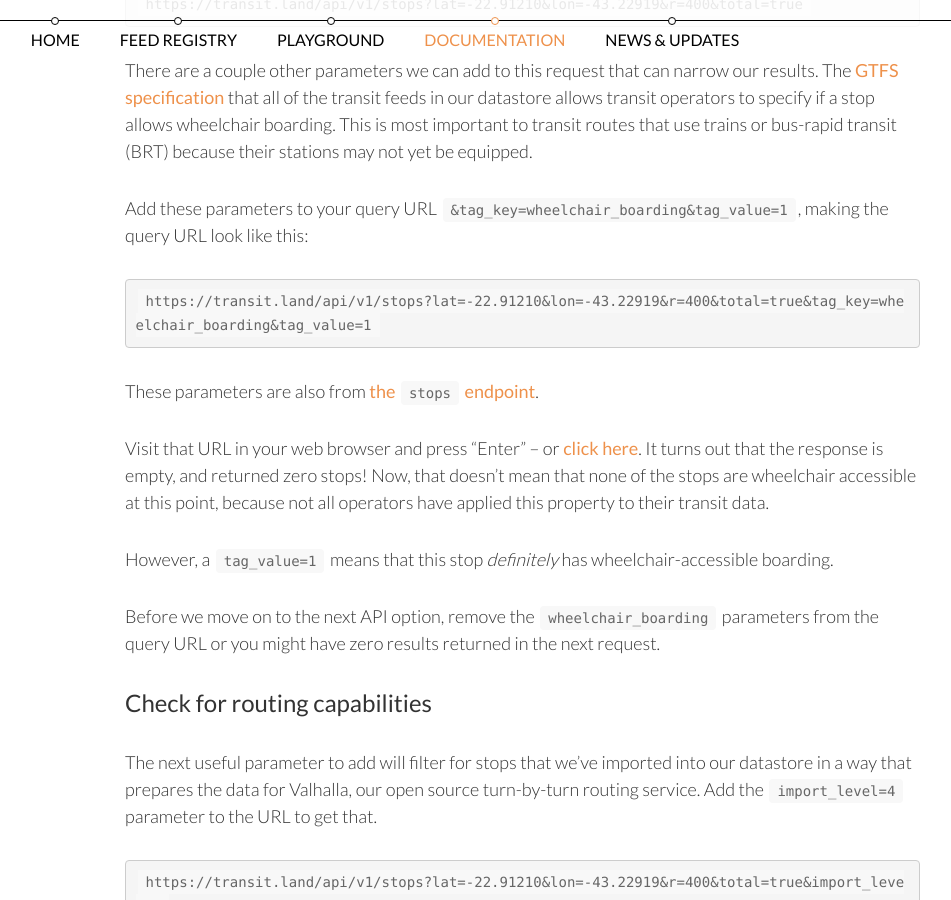
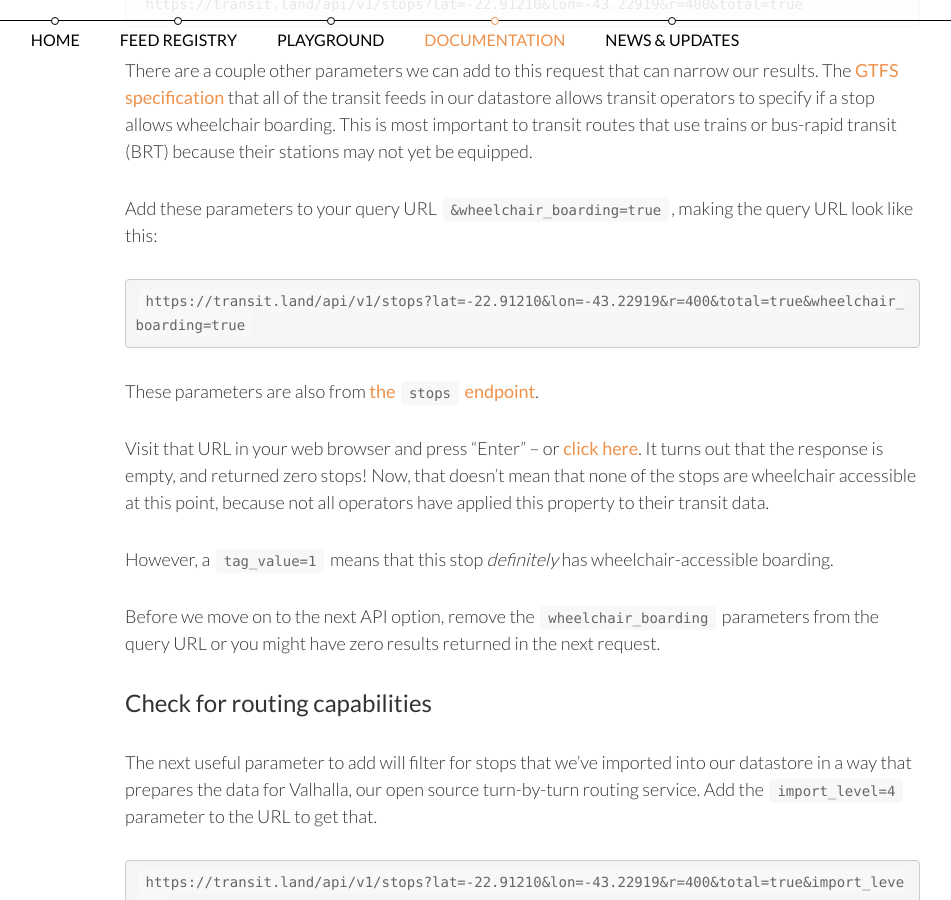
Before and after one commit to transitland/www-transit-land, a Jekyll site: the page built from documentation/tutorials/map-of-nearby-stops/index.md, in a window 1280 px wide and 900 px high, scrolled down 3527 px. Shown: the whole window, without its empty margins (255-1206 px from the left). Built offline with Jekyll 4.4.1, drawn with Linux system fonts in a browser that asks for light colours; nearby versions of some CDN libraries.

Commit message:
corrected wheelchair boarding query

`````diff
--- a/documentation/tutorials/map-of-nearby-stops/index.md
+++ b/documentation/tutorials/map-of-nearby-stops/index.md
@@ -83,15 +83,15 @@ https://transit.land/api/v1/stops?lat=-22.91210&lon=-43.22919&r=400&total=true
 
 There are a couple other parameters we can add to this request that can narrow our results. The [GTFS specification](https://developers.google.com/transit/gtfs/reference/) that all of the transit feeds in our datastore allows transit operators to specify if a stop allows wheelchair boarding. This is most important to transit routes that use trains or bus-rapid transit (BRT) because their stations may not yet be equipped.
 
-Add these parameters to your query URL `&tag_key=wheelchair_boarding&tag_value=1`, making the query URL look like this:
+Add these parameters to your query URL `&wheelchair_boarding=true`, making the query URL look like this:
 
 ````
-https://transit.land/api/v1/stops?lat=-22.91210&lon=-43.22919&r=400&total=true&tag_key=wheelchair_boarding&tag_value=1
+https://transit.land/api/v1/stops?lat=-22.91210&lon=-43.22919&r=400&total=true&wheelchair_boarding=true
 ````
 
 These parameters are also from [the `stops` endpoint](https://transit.land/documentation/datastore/api-endpoints.html).
 
-Visit that URL in your web browser and press "Enter" – or [click here](https://transit.land/api/v1/stops?lat=-22.91210&lon=-43.22919&r=400&total=true&tag_key=wheelchair_boarding&tag_value=1). It turns out that the response is empty, and returned zero stops! Now, that doesn't mean that none of the stops are wheelchair accessible at this point, because not all operators have applied this property to their transit data.
+Visit that URL in your web browser and press "Enter" – or [click here](https://transit.land/api/v1/stops?lat=-22.91210&lon=-43.22919&r=400&total=true&wheelchair_boarding=true). It turns out that the response is empty, and returned zero stops! Now, that doesn't mean that none of the stops are wheelchair accessible at this point, because not all operators have applied this property to their transit data.
 
 However, a `tag_value=1` means that this stop *definitely* has wheelchair-accessible boarding.
 
`````
